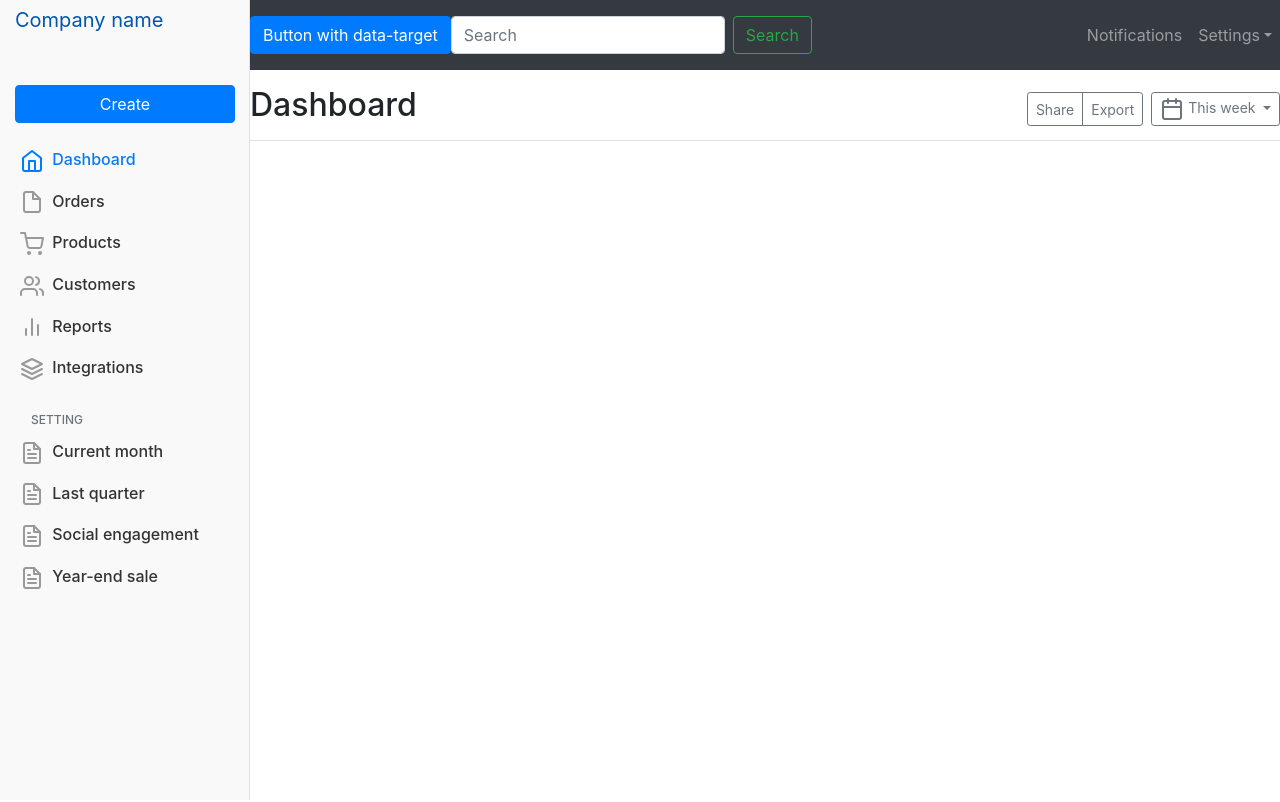
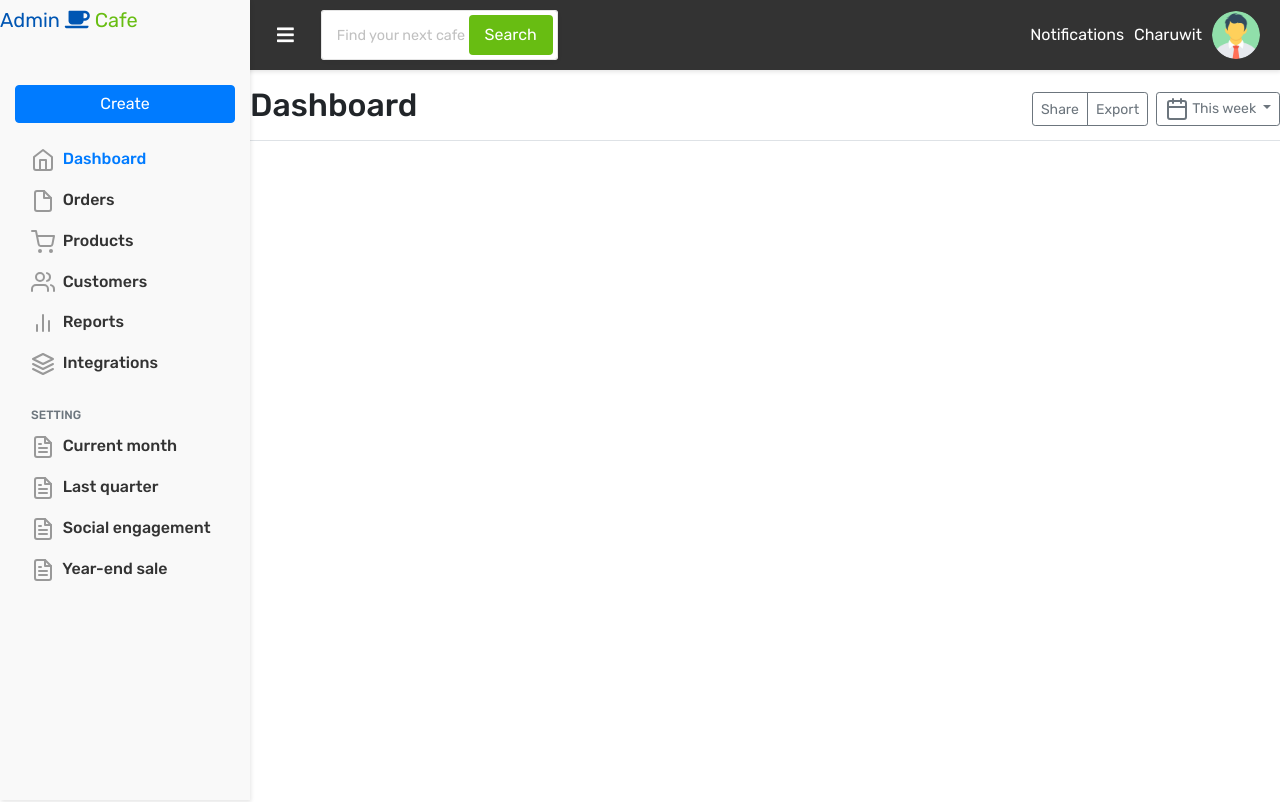
Before and after one commit to tui2tone/admin-cafe-bootstrap-templates, a website built with webpack: page src/index.html in a window 1280 px wide. Shown: the top 802 px of the page. Built offline with nearby package versions, Linux system fonts and the light colour scheme.

Commit message:
[+] add font awesome / add sidebar toggle

```diff
--- a/package.json
+++ b/package.json
@@ -19,6 +19,7 @@
   "homepage": "https://github.com/tui2tone/webpack-template-boilerplate#readme",
   "devDependencies": {
     "css-loader": "^1.0.0",
+    "file-loader": "^2.0.0",
     "glob": "^7.1.2",
     "html-loader": "^0.5.5",
     "html-webpack-plugin": "^3.2.0",
@@ -27,14 +28,17 @@
     "node-sass": "^4.9.3",
     "sass-loader": "^7.1.0",
     "style-loader": "^0.22.1",
+    "url-loader": "^1.1.1",
     "webpack": "^4.17.0",
     "webpack-cli": "^3.1.0",
     "webpack-dashboard": "^2.0.0",
     "webpack-dev-server": "^3.1.5"
   },
   "dependencies": {
+    "@fortawesome/fontawesome-free": "^5.2.0",
     "bootstrap": "^4.1.3",
     "jquery": "^3.3.1",
-    "popper.js": "^1.14.4"
+    "popper.js": "^1.14.4",
+    "scrollpos-styler": "^0.7.0"
   }
 }
--- a/src/components/navbar/navbar.html
+++ b/src/components/navbar/navbar.html
@@ -1,22 +1,37 @@
-<nav class="navbar navbar-expand-md fixed-top navbar-dark bg-dark">
-        <button class="btn btn-primary" type="button" data-toggle="collapse" data-target="#app-wrapper" aria-expanded="false" aria-controls="app-wrapper">
-          Button with data-target
+<nav class="navbar navbar-expand-md fixed-top sps" data-sps-offset="100">
+    <div class="container-fluid">
+        <button class="btn navbar-toggler" type="button">
+            <i class="fas fa-bars"></i>
         </button>
-    <form class="form-inline my-2 my-lg-0">
-        <input class="form-control mr-sm-2" type="text" placeholder="Search" aria-label="Search">
-        <button class="btn btn-outline-success my-2 my-sm-0" type="submit">Search</button>
+        <ul class="navbar-nav navbar-center">
+            <li class="nav-item search-bar">
+                <form class="navbar-search-container">
+                    <div class="input-container">
+                        <input class="form-control mr-sm-2" required type="text" placeholder="Find your next cafe">
+                        <div class="btn-submit-container">
+                            <button class="btn" type="submit">Search</button>
+                        </div>
+                    </div>
                 </form>
+            </li>
+        </ul>
         <ul class="navbar-nav ml-auto">
             <li class="nav-item">
                 <a class="nav-link" href="#">Notifications</a>
             </li>
-        <li class="nav-item dropdown">
-            <a class="nav-link dropdown-toggle" href="http://example.com" id="dropdown01" data-toggle="dropdown" aria-haspopup="true"
-                aria-expanded="true">Settings</a>
-            <div class="dropdown-menu" aria-labelledby="dropdown01">
-                <a class="dropdown-item" href="#">Action</a>
-                <a class="dropdown-item" href="#">Another action</a>
-                <a class="dropdown-item" href="#">Something else here</a>
+            <li class="nav-item nav-profile dropdown">
+                <a class="nav-link dropdown-toggle" href="#" id="navbarDropdown" role="button" data-toggle="dropdown" aria-haspopup="true"
+                    aria-expanded="false">
+                    <div class="profile-name">Charuwit</div>
+                    <div class="profile-img">
+                        <img src="../../images/man.png">
+                    </div>
+                </a>
+                <div class="dropdown-menu" aria-labelledby="navbarDropdown">
+                    <a class="dropdown-item" href="#">Profile</a>
+                    <a class="dropdown-item" href="#">Setting</a>
+                    <div class="dropdown-divider"></div>
+                    <a class="dropdown-item" href="#">Signout</a>
                 </div>
             </li>
         </ul>
--- a/src/components/navbar/navbar.scss
+++ b/src/components/navbar/navbar.scss
@@ -2,9 +2,108 @@
     height: $navbar-height;
     padding-left: $sidebar-width;
     padding-right: 0;
+    width: 100%;
+    left: 0;
+    top: 0;
+    transition: all 0.5s ease;
+    background-color: $color-black;
+    height: $navbar-height;
+    box-shadow: 1px 2px 4px 0 rgba(0,0,0,.1);
+    transition: all 0.3s ease;
+
+    .nav-item {
+        display: flex;
+        align-items: center;
+
+        .nav-link {
+            color: $color-white;
+            padding-left: 5px;
+            padding-right: 5px;
+
+        }
+    }
+
+    .nav-profile {
+        .nav-link {
+            color: $color-white;
+            display: flex;
+            align-items: center;
+
+            &::after {
+                display: none;
+            }
+
+            &:hover, &:active, &:focus {
+                color: $color-main;
+            }
+
+            .profile-img {
+                margin-left: 10px;
+                img {
+                    width: 48px;
+                    height: 48px;
+                    border-radius: 50%;
+                    display: block;
+                }
+            }
+        }
+    }
+
+    .navbar-toggler {
+        background-color: transparent;
+        border: none;
+        color: $color-white;
+        margin-right: 15px;
+        font-size: 1.2rem;
+        display: block;
+    }
 }
 
-.nav-link {
-    padding-left: 5px;
-    padding-right: 5px;
+.app-wrapper.collapsed {
+    .navbar {
+        padding-left: $sidebar-collapse-width;
+    }
 }
+
+
+.navbar-search-container {
+    width: 100%;
+    position: relative;
+    background-color: $color-white;
+    border-radius: 3px;
+    margin-bottom: 0;
+
+    .form-control {
+        position: relative;
+        width: 100%;
+        height: $navbar-height - 20px;
+        padding: 10px;
+        z-index: 1001;
+        background-color: transparent;
+        margin-right: 0;
+        padding: 0 15px;
+        font-size: 0.9rem;
+        box-shadow: 1px 2px 4px 0 rgba(0,0,0,.03);
+        border: 1px solid rgba(0,0,0,.1);
+
+        &::-webkit-input-placeholder {
+            color: $color-grey;
+        }
+    }
+
+
+    .btn-submit-container {
+        position: absolute;
+        right: 0;
+        top: 0;
+        padding: 5px;
+
+        .btn {
+            height: 100%;
+            height: $navbar-height - 30px;
+            background-color: $color-main;
+            color: $color-white;
+            padding: 0 15px;
+        }
+    }
+}
--- a/src/components/sidebar/sidebar.html
+++ b/src/components/sidebar/sidebar.html
@@ -1,6 +1,9 @@
 <nav class="sidebar">
     <div class="sidebar-header">
-        <a class="navbar-brand col-sm-3 col-md-2 mr-0" href="#">Company name</a>
+        <a class="navbar-brand" href="/">Admin
+            <i class="fas fa-coffee"></i>
+            <span class="text-main">Cafe</span>
+        </a>
     </div>
     <div class="sidebar-body">
         <div class="mb-3">
@@ -131,5 +134,6 @@
                     Year-end sale
                 </a>
             </li>
-    </ul></div>
+        </ul>
+    </div>
 </nav>
--- a/src/components/sidebar/sidebar.scss
+++ b/src/components/sidebar/sidebar.scss
@@ -5,37 +5,39 @@
     left: 0;
     z-index: 1040;
     padding: 0;
-    box-shadow: inset -1px 0 0 rgba(0, 0, 0, .1);
+    box-shadow: 1px 2px 4px 0 rgba(0, 0, 0, .1);
     background-color: $app-grey-light;
     width: $sidebar-width;
+    transition: all 0.3s ease;
+    overflow-x: hidden;
+    overflow-y: auto;
+
     .sidebar-header {
         height: $navbar-height;
     }
+    .sidebar-heading {
+        font-size: .75rem;
+        text-transform: uppercase;
+    }
     .sidebar-body {
         padding: 15px;
+        width: $sidebar-width;
+    }
+    .nav-link {
+        font-weight: 500;
+        color: #333;
+        .feather {
+            margin-right: 4px;
+            color: #999;
+        }
+        &.active {
+            color: #007bff;
+        }
     }
 }
 
-.sidebar .nav-link {
-    font-weight: 500;
-    color: #333;
+.app-wrapper.collapsed {
+    .sidebar {
+        width: $sidebar-collapse-width;
+    }
 }
-
-.sidebar .nav-link .feather {
-    margin-right: 4px;
-    color: #999;
-}
-
-.sidebar .nav-link.active {
-    color: #007bff;
-}
-
-.sidebar .nav-link:hover .feather,
-.sidebar .nav-link.active .feather {
-    color: inherit;
-}
-
-.sidebar-heading {
-    font-size: .75rem;
-    text-transform: uppercase;
-}
--- a/src/index.html
+++ b/src/index.html
@@ -4,9 +4,9 @@
     <title>Index</title>
 </head>
 
-<body>
+<body class="app-wrapper">
     <%= require('html-loader!./components/navbar/navbar.html') %>
-        <div class="app-wrapper" id="app-wrapper">
+        <div class="app-main-wrapper">
             <%= require('html-loader!./components/sidebar/sidebar.html') %>
             <main class="app-container">
                 <div class="chartjs-size-monitor" style="position: absolute; left: 0px; top: 0px; right: 0px; bottom: 0px; overflow: hidden; pointer-events: none; visibility: hidden; z-index: -1;">
--- a/src/scripts/index.js
+++ b/src/scripts/index.js
@@ -1 +1,9 @@
 import '../styles/index.scss';
+
+$(document).ready(function() {
+
+    // Navbar Toogle
+    $(".navbar-toggler").click(function() {
+        $("body").toggleClass("collapsed");
+    });
+});
--- a/src/scripts/vendors.js
+++ b/src/scripts/vendors.js
@@ -1,4 +1,4 @@
 import '../styles/vendor.scss';
 
-import 'jquery';
 import 'bootstrap';
+import 'scrollpos-styler';
--- a/src/styles/app.scss
+++ b/src/styles/app.scss
@@ -1,7 +1,22 @@
-@import '../components/navbar/navbar';
-@import '../components/sidebar/sidebar';
+* {
+    font-family: 'Rubik', sans-serif;
+}
+
+.text-main {
+    color: $color-main;
+}
 
 .app-container {
     padding-top: $navbar-height;
     padding-left: $sidebar-width;
+    transition: all 0.3s ease;
 }
+
+.app-wrapper.collapsed {
+    .app-container {
+        padding-left: $sidebar-collapse-width;
+    }
+}
+
+@import '../components/navbar/navbar';
+@import '../components/sidebar/sidebar';
--- a/src/styles/color.scss
+++ b/src/styles/color.scss
@@ -1,2 +1,5 @@
-$app-white: #FFF;
+$color-main: #68BD12;
+$color-black: #333;
+$color-grey: #C1C1C1;
+$color-white: #FFF;
 $app-grey-light: #F9F9F9;
--- a/src/styles/global.scss
+++ b/src/styles/global.scss
@@ -0,0 +1 @@
+@import url('https://fonts.googleapis.com/css?family=Rubik:300,400,500,700');
--- a/src/styles/variable.scss
+++ b/src/styles/variable.scss
@@ -1,2 +1,3 @@
 $navbar-height: 70px;
 $sidebar-width: 250px;
+$sidebar-collapse-width: 70px;
--- a/src/styles/vendor.scss
+++ b/src/styles/vendor.scss
@@ -1 +1,5 @@
+$fa-font-path: "../../node_modules/@fortawesome/fontawesome-free/webfonts";
+
 @import "node_modules/bootstrap/scss/bootstrap";
+@import "node_modules/@fortawesome/fontawesome-free/scss/fontawesome.scss";
+@import "node_modules/@fortawesome/fontawesome-free/scss/solid.scss";
--- a/webpack/plugins/index.js
+++ b/webpack/plugins/index.js
@@ -1,3 +1,4 @@
+const webpack = require('webpack')
 const html = require('./html')
 const dashboard = require('./dashboard')
 const css = require('./css')
@@ -5,7 +6,12 @@ const css = require('./css')
 const plugins = [
     ...dashboard,
     ...html,
-    ...css
+    ...css,
+    new webpack.ProvidePlugin({
+        $: 'jquery',
+        jQuery: 'jquery',
+        ScrollPosStyler: 'scrollpos-styler'
+    })
 ]
 
 module.exports = plugins
--- a/webpack/webpack.common.js
+++ b/webpack/webpack.common.js
@@ -38,6 +38,20 @@ module.exports = {
                     "css-loader",
                     "sass-loader"
                 ]
+            },
+            {
+                test: /\.(png|jpg)$/,
+                loader: 'url-loader'
+            },
+            {
+                test: /\.(woff(2)?|ttf|eot|svg)(\?v=\d+\.\d+\.\d+)?$/,
+                use: [{
+                    loader: 'file-loader',
+                    options: {
+                        name: '[name].[ext]',
+                        outputPath: 'fonts/'
+                    }
+                }]
             }
         ]
     }
```
Also changed, not shown: src/images/man.png (added), 1 other file. Lines whose indentation alone changed are shown as unchanged.
